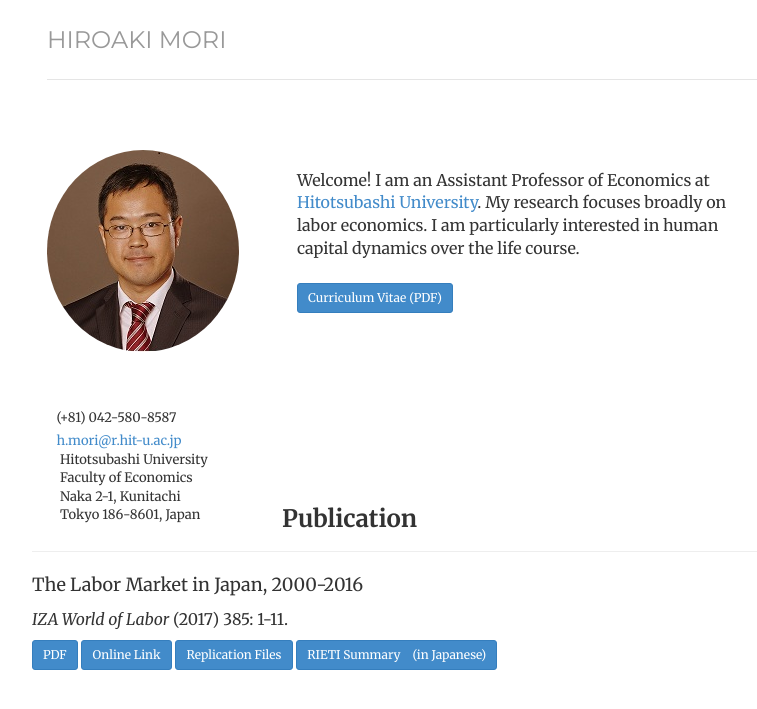
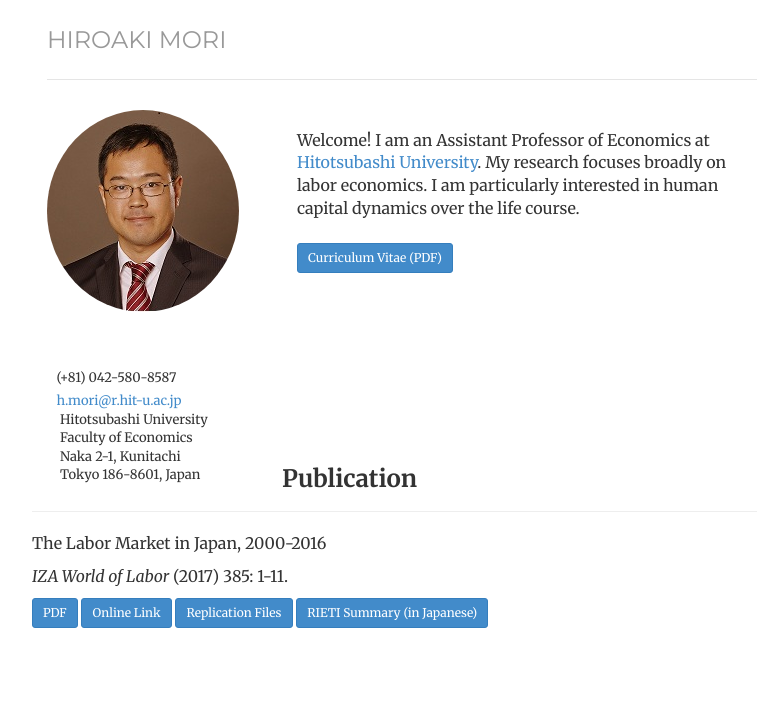
Before and after one commit to morihiroaki/morihiroaki.github.io, a Jekyll site: the page built from index.html, in a window 1280 px wide. Shown: the top 709 px of the page, without its empty margins (233-990 px from the left). Built offline with Jekyll 4.4.1, drawn with Linux system fonts in a browser that asks for light colours.

Commit message:
Update index.html

```diff
--- a/index.html
+++ b/index.html
@@ -44,17 +44,17 @@
               </a>
               --->
               </div>
-
+                   <br/> <br/>
   <a name="publication"></a>
   <div class="page-header">
   <h3>Publication</h3>
   </div>
 
-  <p><font size="4">The Labor Market in Japan, 2000-2016</font></p>
+  <p><font size="3">The Labor Market in Japan, 2000-2016</font></p>
   <p><i>IZA World of Labor</i> (2017) 385: 1-11. </p>
   <p><a href="./files/Kawaguchi_Mori_2017_WoL.pdf" class="btn btn-primary btn-sm" role="button">PDF</a>
   <a href="https://wol.iza.org/articles/the-labor-market-in-japan/long" class="btn btn-primary btn-sm" role="button">Online Link</a>
   <a href="./files/WoL_final.zip" class="btn btn-primary btn-sm" role="button">Replication Files</a>
-  <a href="http://www.rieti.go.jp/jp/special/from-iza/008.html" class="btn btn-primary btn-sm" role="button">RIETI Summary　(in Japanese)</a></p>
+  <a href="http://www.rieti.go.jp/jp/special/from-iza/008.html" class="btn btn-primary btn-sm" role="button">RIETI Summary (in Japanese)</a></p>
 
  </div>
```
